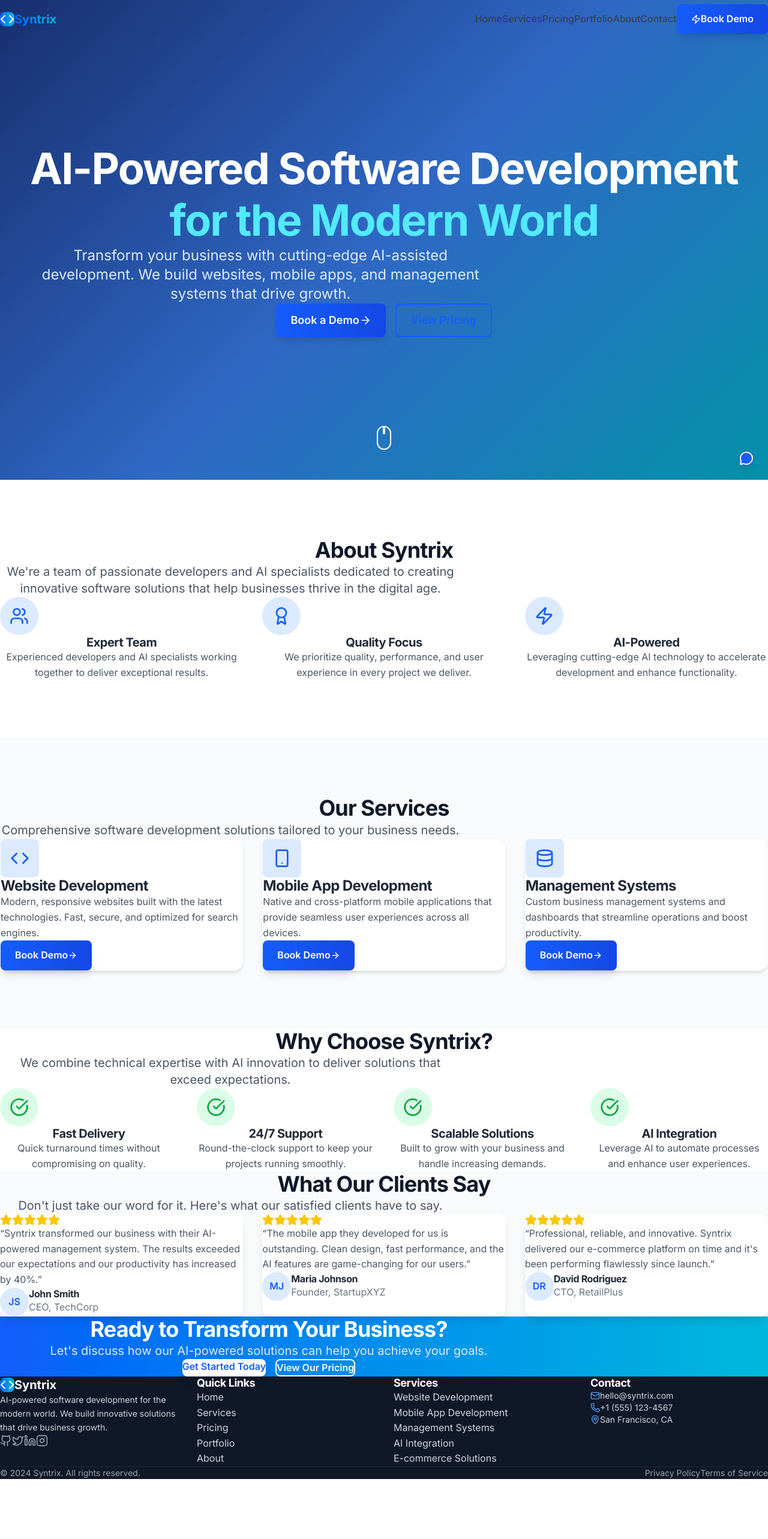
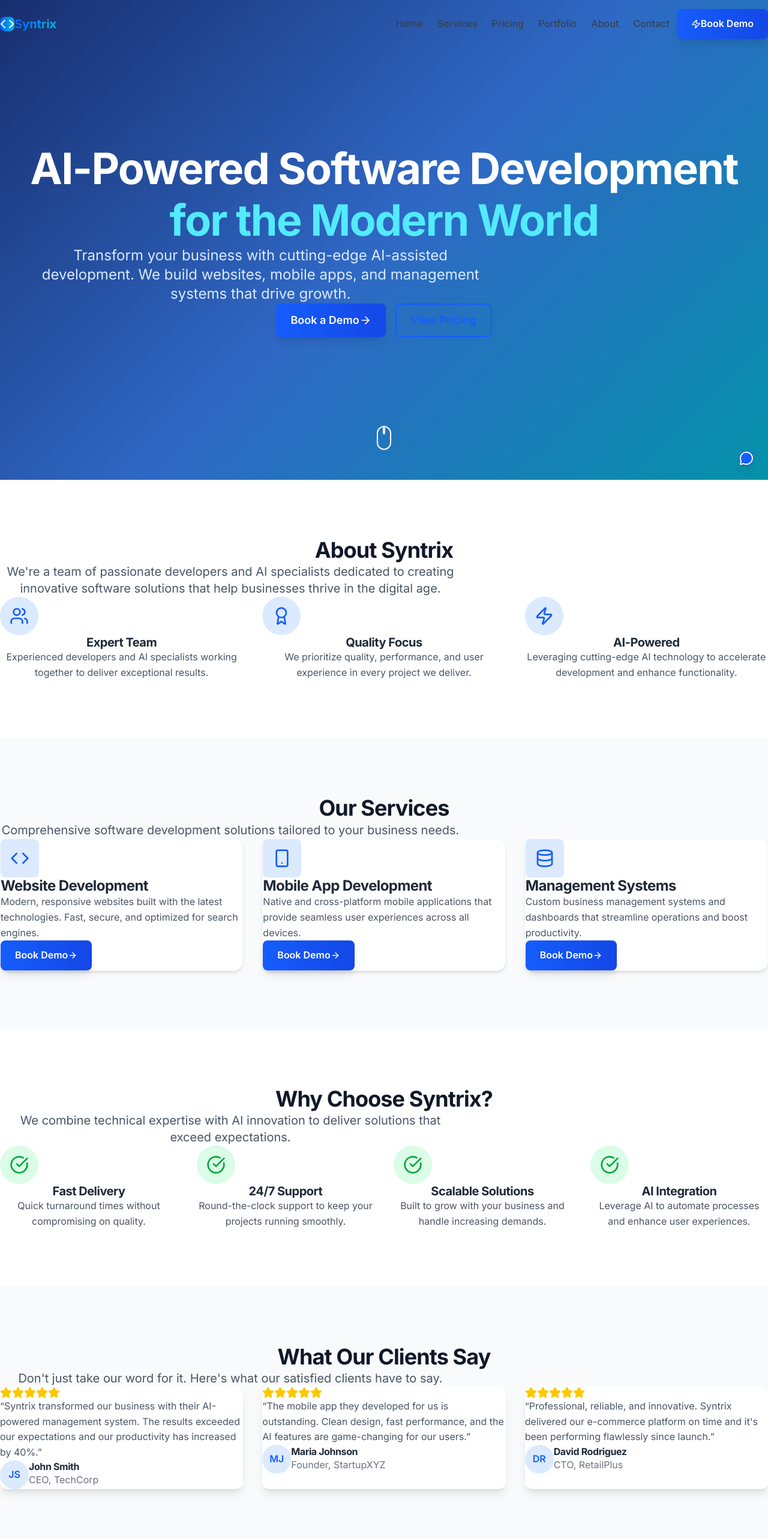
Before and after one commit to Axaxin24/syntrix-website, a Next.js app: page / in a window 1280 px wide. Shown: the top 2566 px of the page at 60% size. Before the commit the page ends 2466 px from the top, so only its background shows below. Built offline with nearby package versions, Linux system fonts and the light colour scheme.

Commit message:
Improve navigation spacing and visual appeal - spread tabs properly across page

```diff
--- a/src/app/globals.css
+++ b/src/app/globals.css
@@ -230,7 +230,11 @@ h1, h2, h3, h4, h5, h6 {
 
 /* Improved navigation quality */
 .nav-link {
-  @apply text-gray-700 hover:text-blue-600 font-medium transition-colors duration-200 relative;
+  @apply text-gray-700 hover:text-blue-600 font-medium transition-all duration-300 relative px-3 py-2 rounded-md;
+}
+
+.nav-link:hover {
+  @apply bg-blue-50;
 }
 
 .nav-link::after {
@@ -238,7 +242,7 @@ h1, h2, h3, h4, h5, h6 {
   position: absolute;
   width: 0;
   height: 2px;
-  bottom: -4px;
+  bottom: 2px;
   left: 50%;
   background-color: #3b82f6;
   transition: all 0.3s ease;
@@ -246,5 +250,5 @@ h1, h2, h3, h4, h5, h6 {
 }
 
 .nav-link:hover::after {
-  width: 100%;
+  width: 80%;
 }
--- a/src/app/page.tsx
+++ b/src/app/page.tsx
@@ -5,7 +5,7 @@ export default function Home() {
   return (
     <div className="min-h-screen">
       {/* Hero Section */}
-      <section className="hero-gradient min-h-screen flex items-center justify-center relative overflow-hidden">
+      <section className="hero-gradient min-h-screen flex items-center justify-center relative overflow-hidden pt-20">
         <div className="absolute inset-0 bg-black/20"></div>
         <div className="relative z-10 max-w-7xl mx-auto px-4 sm:px-6 lg:px-8 text-center">
           <div className="animate-fadeInUp">
@@ -128,7 +128,7 @@ export default function Home() {
       </section>
 
       {/* Why Choose Us Section */}
-      <section className="py-20 bg-white">
+      <section className="section-padding bg-white">
         <div className="max-w-7xl mx-auto px-4 sm:px-6 lg:px-8">
           <div className="text-center mb-16">
             <h2 className="text-4xl font-bold text-gray-900 mb-4">Why Choose Syntrix?</h2>
@@ -170,7 +170,7 @@ export default function Home() {
       </section>
 
       {/* Testimonials Section */}
-      <section className="py-20 bg-gray-50">
+      <section className="section-padding bg-gray-50">
         <div className="max-w-7xl mx-auto px-4 sm:px-6 lg:px-8">
           <div className="text-center mb-16">
             <h2 className="text-4xl font-bold text-gray-900 mb-4">What Our Clients Say</h2>
@@ -244,7 +244,7 @@ export default function Home() {
       </section>
 
       {/* CTA Section */}
-      <section className="py-20 bg-gradient-to-r from-blue-600 to-cyan-500">
+      <section className="section-padding bg-gradient-to-r from-blue-600 to-cyan-500">
         <div className="max-w-4xl mx-auto text-center px-4 sm:px-6 lg:px-8">
           <h2 className="text-4xl font-bold text-white mb-4">
             Ready to Transform Your Business?
--- a/src/components/Navigation.tsx
+++ b/src/components/Navigation.tsx
@@ -34,7 +34,7 @@ export default function Navigation() {
       }`}
     >
       <div className="max-w-7xl mx-auto px-4 sm:px-6 lg:px-8">
-        <div className="flex justify-between items-center h-16">
+        <div className="flex justify-between items-center h-20">
           {/* Logo */}
           <Link href="/" className="flex items-center space-x-2">
             <div className="flex items-center space-x-2">
@@ -48,7 +48,7 @@ export default function Navigation() {
           </Link>
 
           {/* Desktop Navigation */}
-          <div className="hidden md:flex items-center space-x-8">
+          <div className="hidden md:flex items-center space-x-12">
             {navItems.map((item) => (
               <Link
                 key={item.name}
@@ -60,7 +60,7 @@ export default function Navigation() {
             ))}
             <Link
               href="/contact"
-              className="btn-primary inline-flex items-center space-x-2"
+              className="btn-primary inline-flex items-center space-x-2 ml-8"
             >
               <Zap className="h-4 w-4" />
               <span>Book Demo</span>
@@ -81,7 +81,7 @@ export default function Navigation() {
         {/* Mobile Navigation */}
         {isOpen && (
           <div className="md:hidden">
-            <div className="px-2 pt-2 pb-3 space-y-1 bg-white/95 backdrop-blur-md rounded-lg mt-2 shadow-lg">
+            <div className="px-4 pt-4 pb-4 space-y-3 bg-white/95 backdrop-blur-md rounded-lg mt-2 shadow-lg">
               {navItems.map((item) => (
                 <Link
                   key={item.name}
```
